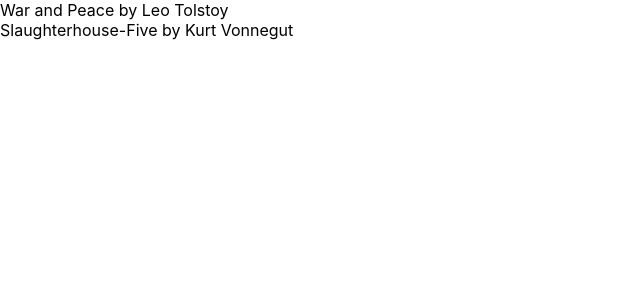
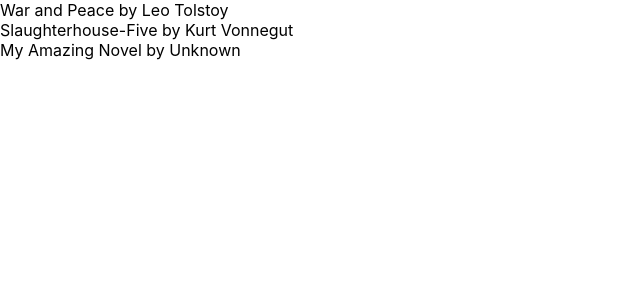
Before and after one commit to jmatthewgriffis/react-state-management, a React (Create React App) app: page / in a window 1280 px wide. Shown: the top 300 px of the page, without its empty margins (0-640 px from the left). Built offline with nearby package versions, Linux system fonts and the light colour scheme.

Commit message:
Make `author` optional and supply a default value.

```diff
--- a/src/App.tsx
+++ b/src/App.tsx
@@ -3,10 +3,10 @@
 
 const Book = ({
   title,
-  author,
+  author = 'Unknown',
 }: {
   title: string;
-  author: string;
+  author?: string;
 }): ReactElement => (
   <div>
     {title} by {author}
@@ -17,6 +17,7 @@
   <>
     <Book title="War and Peace" author="Leo Tolstoy" />
     <Book title="Slaughterhouse-Five" author="Kurt Vonnegut" />
+    <Book title="My Amazing Novel" />
   </>
 );
 
```
